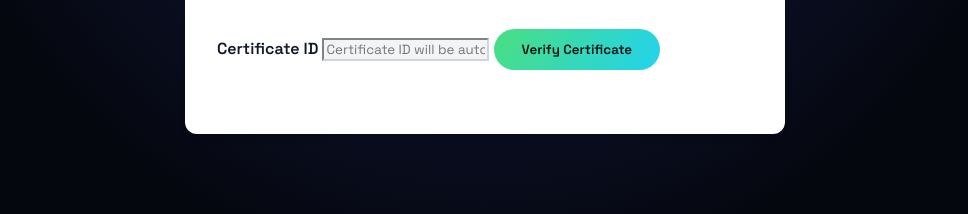
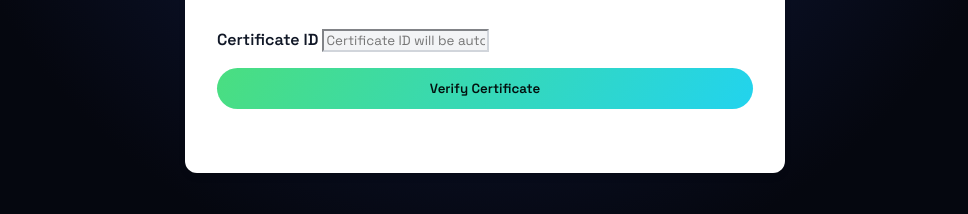
Before and after one commit to Devangi-04/Certificate_Desk, a website: page autocertificate/public/verify.html in a window 1280 px wide. Both pictures are taken after a click on the button "Verify Certificate". Shown: the part 278-492 px from the top of the page, without its empty margins (155-1123 px from the left). Drawn offline with Linux system fonts and the light colour scheme.

Commit message:
Improve verify button spacing

```diff
--- a/autocertificate/public/verify.html
+++ b/autocertificate/public/verify.html
@@ -36,6 +36,11 @@
       }
       .verify-form {
         margin-bottom: 2rem;
+      }
+      .verify-form button {
+        margin-top: 1rem;
+        display: block;
+        width: 100%;
       }
       .verify-result {
         margin-top: 2rem;
```
